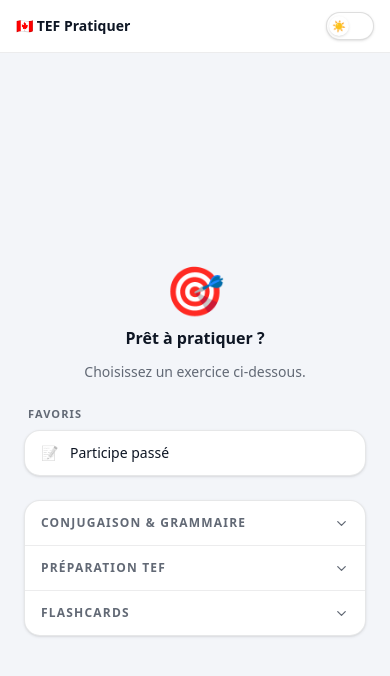
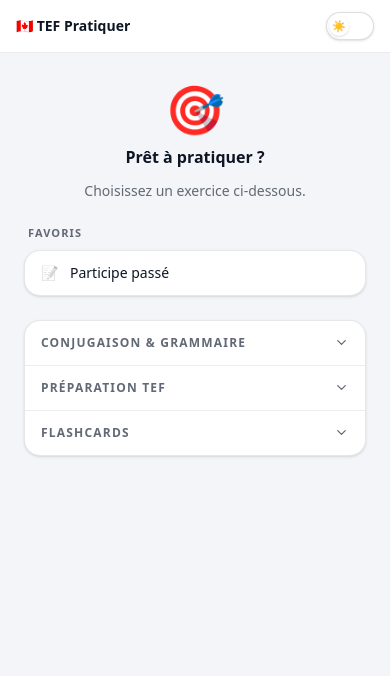
Before and after one commit to diegovelasquezweb/FrenchTest, a React (Vite) app: page / in a window 390 px wide. Shown: the top 676 px of the page. Built offline with nearby package versions, Linux system fonts and the light colour scheme.

Commit message:
update test

```diff
--- a/src/App.tsx
+++ b/src/App.tsx
@@ -628,7 +628,7 @@ export default function App() {
               </div>
 
               {/* Mobile: accordion */}
-              <div className="md:hidden flex flex-col items-center justify-center min-h-[calc(100svh-3rem)] gap-6 px-6 py-6 overflow-y-auto">
+              <div className="md:hidden flex flex-col items-center gap-6 px-6 pt-8 pb-12 w-full">
                 <div className="flex flex-col items-center gap-3 text-center">
                   <span className="text-5xl">🎯</span>
                   <p className="text-base font-semibold text-(--color-ink)">Prêt à pratiquer ?</p>
```
